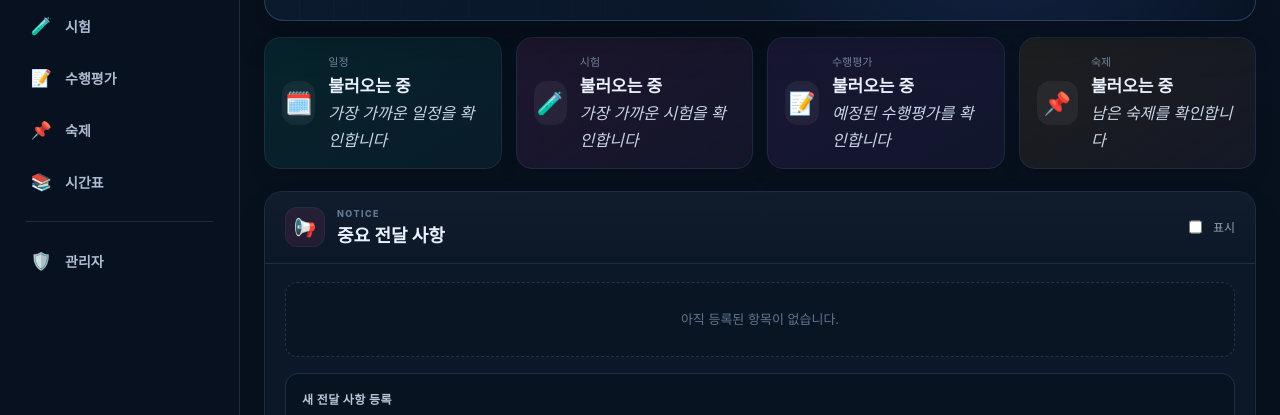
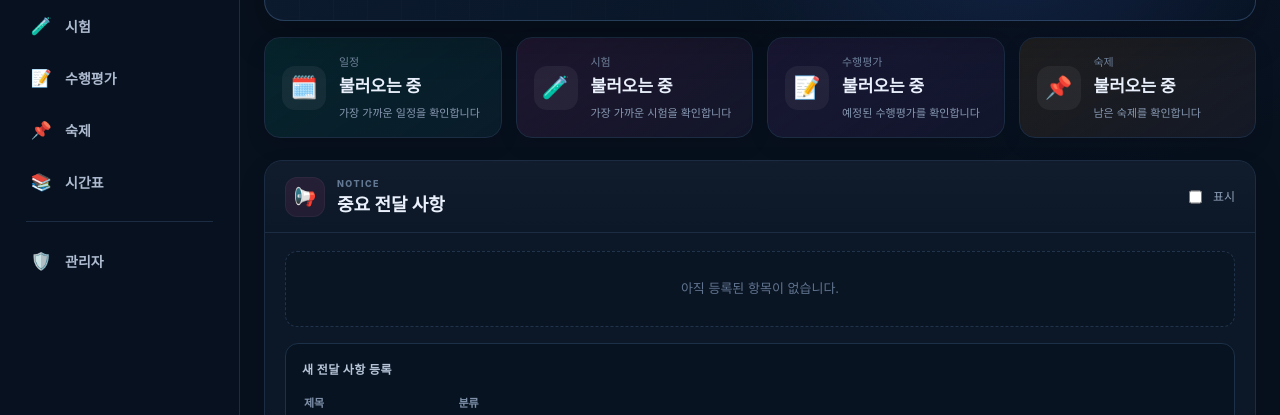
Before and after one commit to jinjin16436-hub/memo-site, a plain HTML site: page index.html in a window 1280 px wide. Shown: the part 308-723 px from the top of the page. Drawn offline with Linux system fonts and the light colour scheme.

Commit message:
style.css 업데이트
v1.2.3

```diff
--- a/style.css
+++ b/style.css
@@ -1,5 +1,6 @@
-/* ===== style.css (v1.2.2) ===== */
-/* style.css - v1.2.2
+/* ===== style.css (v1.2.3) ===== */
+/* ===== style.css (v1.2.3) ===== */
+/* style.css - v1.2.3
  * - 모바일 수정 모달 스크롤 개선
  * - 모바일에서 저장/취소 버튼을 항상 접근 가능하게 유지
  * - app.js 변경 없음
@@ -79,6 +80,7 @@ a{color:inherit;text-decoration:none}
 .summary-card:hover{transform:translateY(-2px);border-color:var(--border-strong);background:var(--card-hover)}
 .summary-icon{display:grid;place-items:center;width:44px;height:44px;border-radius:13px;font-size:22px;background:rgba(255,255,255,.055)}
 .summary-card small{display:block;color:#72849e;font-size:11px}.summary-card strong{display:block;margin-top:1px;color:#eaf1fc;font-size:17px}
+.summary-copy{min-width:0;display:block}.summary-copy strong{white-space:nowrap;overflow:hidden;text-overflow:ellipsis}.summary-copy em{display:block;margin-top:4px;color:#8798b1;font-size:11px;font-style:normal;white-space:nowrap;overflow:hidden;text-overflow:ellipsis}.summary-card.is-empty .summary-copy strong{color:#8da0ba}
 .summary-schedule{background:linear-gradient(145deg,rgba(4,81,78,.31),rgba(9,28,42,.96))}
 .summary-exam{background:linear-gradient(145deg,rgba(80,36,85,.31),rgba(19,22,42,.96))}
 .summary-task{background:linear-gradient(145deg,rgba(70,39,107,.28),rgba(17,22,44,.96))}
```
